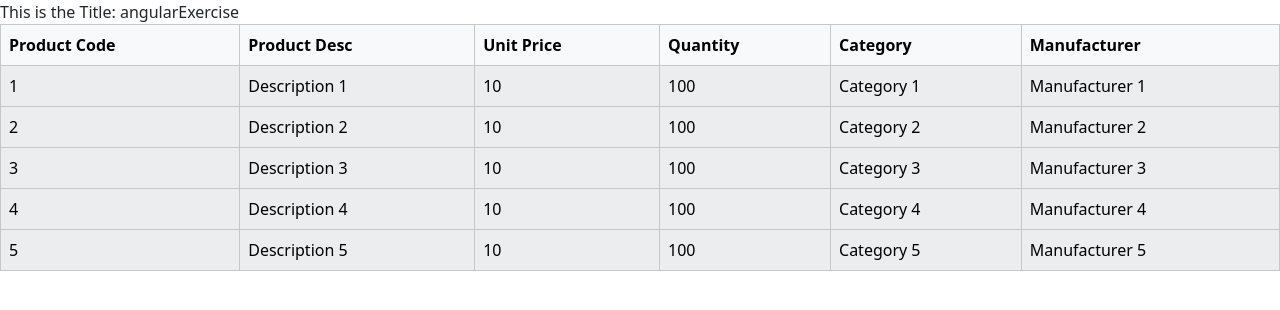
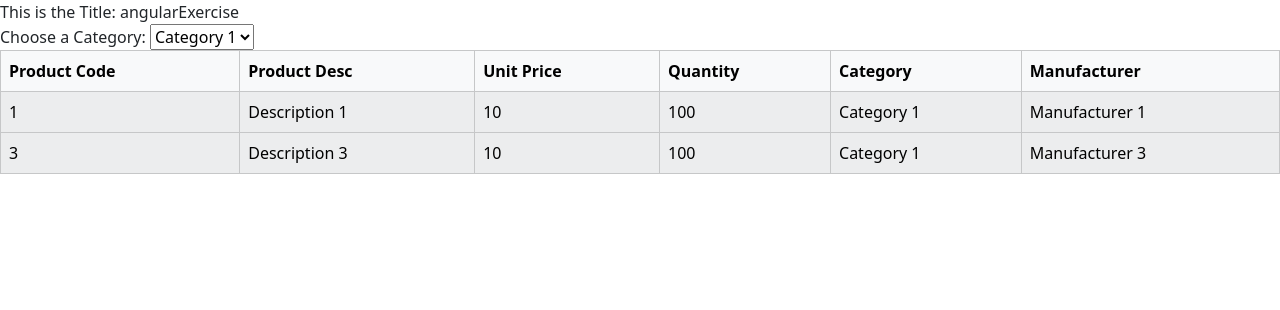
Before and after one commit to Gokul-DA/AngularExercise, an Angular app: page / in a window 1280 px wide. Shown: the top 310 px of the page. Built offline with nearby package versions, Linux system fonts and the light colour scheme.

Commit message:
Exercise 4 : chose a category added.

```diff
--- a/src/app/app.module.ts
+++ b/src/app/app.module.ts
@@ -3,10 +3,11 @@ import { BrowserModule } from '@angular/platform-browser';
 
 import { AppComponent } from './app.component';
 import { ProductComponent } from './product-component/product-component.component';
+import { FormsModule } from '@angular/forms';
 
 @NgModule({
   declarations: [AppComponent, ProductComponent],
-  imports: [BrowserModule],
+  imports: [BrowserModule, FormsModule],
   providers: [],
   bootstrap: [AppComponent],
 })
--- /dev/null
+++ b/src/app/product-component/product-component.component.2.html
@@ -0,0 +1,31 @@
+<div>
+  Choose a Category:
+  <select [(ngModel)]="selectedCategory" name="categories">
+    <option *ngFor="let category of categories" [value]="category">
+      {{category}}
+    </option>
+  </select>
+  <table class="table table-striped table-light table-bordered table-hover">
+    <thead>
+      <tr>
+        <th>Product Code</th>
+        <th>Product Desc</th>
+        <th>Unit Price</th>
+        <th>Quantity</th>
+        <th>Category</th>
+        <th>Manufacturer</th>
+      </tr>
+    </thead>
+
+    <tbody *ngFor="let product of products">
+      <tr *ngIf="product.category == selectedCategory">
+        <td>{{ product.productCode }}</td>
+        <td>{{ product.productDescription }}</td>
+        <td>{{ product.unitPrice }}</td>
+        <td>{{ product.quantity }}</td>
+        <td>{{ product.category }}</td>
+        <td>{{ product.manufacturer }}</td>
+      </tr>
+    </tbody>
+  </table>
+</div>
--- a/src/app/product-component/product-component.component.ts
+++ b/src/app/product-component/product-component.component.ts
@@ -3,11 +3,13 @@ import { Product } from './product';
 
 @Component({
   selector: 'app-product',
-  templateUrl: './product-component.component.1.html',
+  templateUrl: './product-component.component.2.html',
   styleUrls: ['./product-component.component.css'],
 })
 export class ProductComponent {
   products: Product[];
+  categories: string[] = ['Category 1', 'Category 2', 'Category 3'];
+  selectedCategory: string = 'Category 1';
   singleProduct: Product = new Product(
     1,
     'Description 123',
@@ -20,9 +22,9 @@ export class ProductComponent {
     this.products = [
       new Product(1, 'Description 1', 10, 100, 'Category 1', 'Manufacturer 1'),
       new Product(2, 'Description 2', 10, 100, 'Category 2', 'Manufacturer 2'),
-      new Product(3, 'Description 3', 10, 100, 'Category 3', 'Manufacturer 3'),
-      new Product(4, 'Description 4', 10, 100, 'Category 4', 'Manufacturer 4'),
-      new Product(5, 'Description 5', 10, 100, 'Category 5', 'Manufacturer 5'),
+      new Product(3, 'Description 3', 10, 100, 'Category 1', 'Manufacturer 3'),
+      new Product(4, 'Description 4', 10, 100, 'Category 2', 'Manufacturer 4'),
+      new Product(5, 'Description 5', 10, 100, 'Category 3', 'Manufacturer 5'),
     ];
   }
   createProducts(product1: Product) {
```
